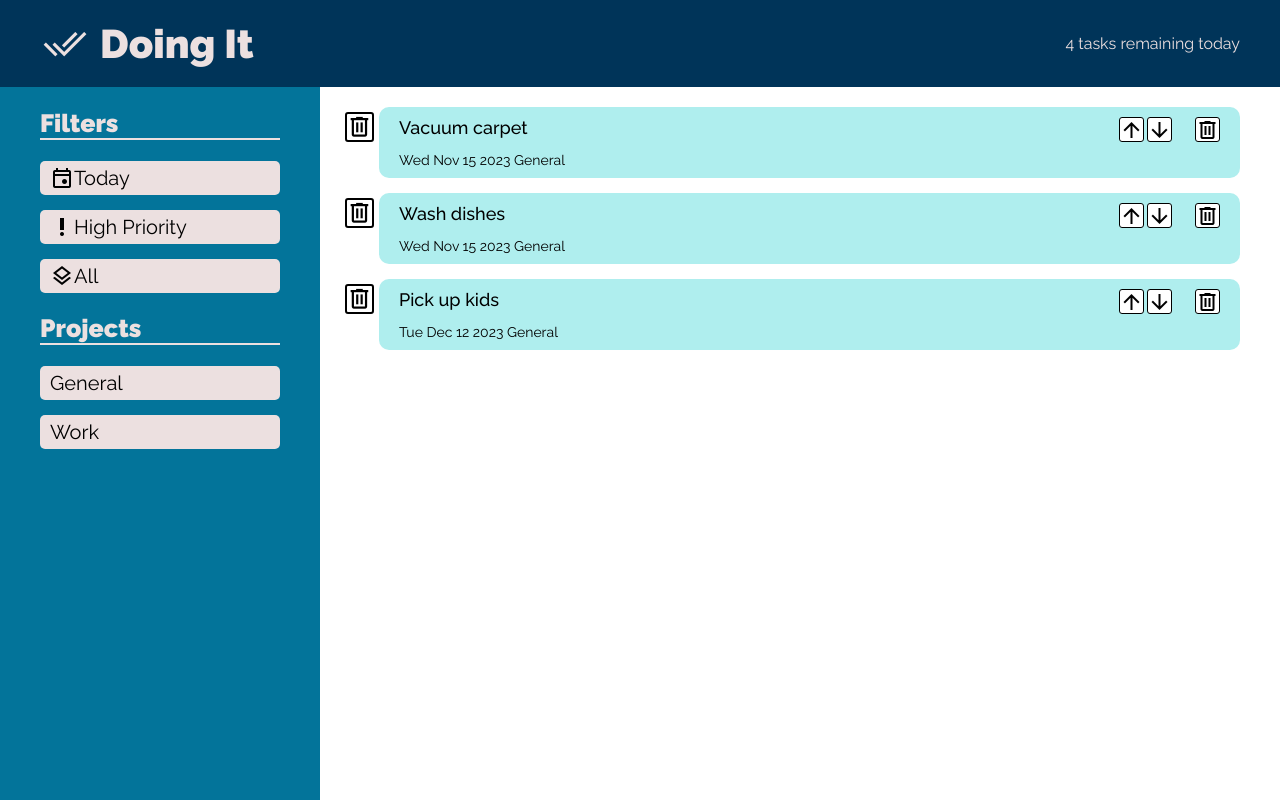
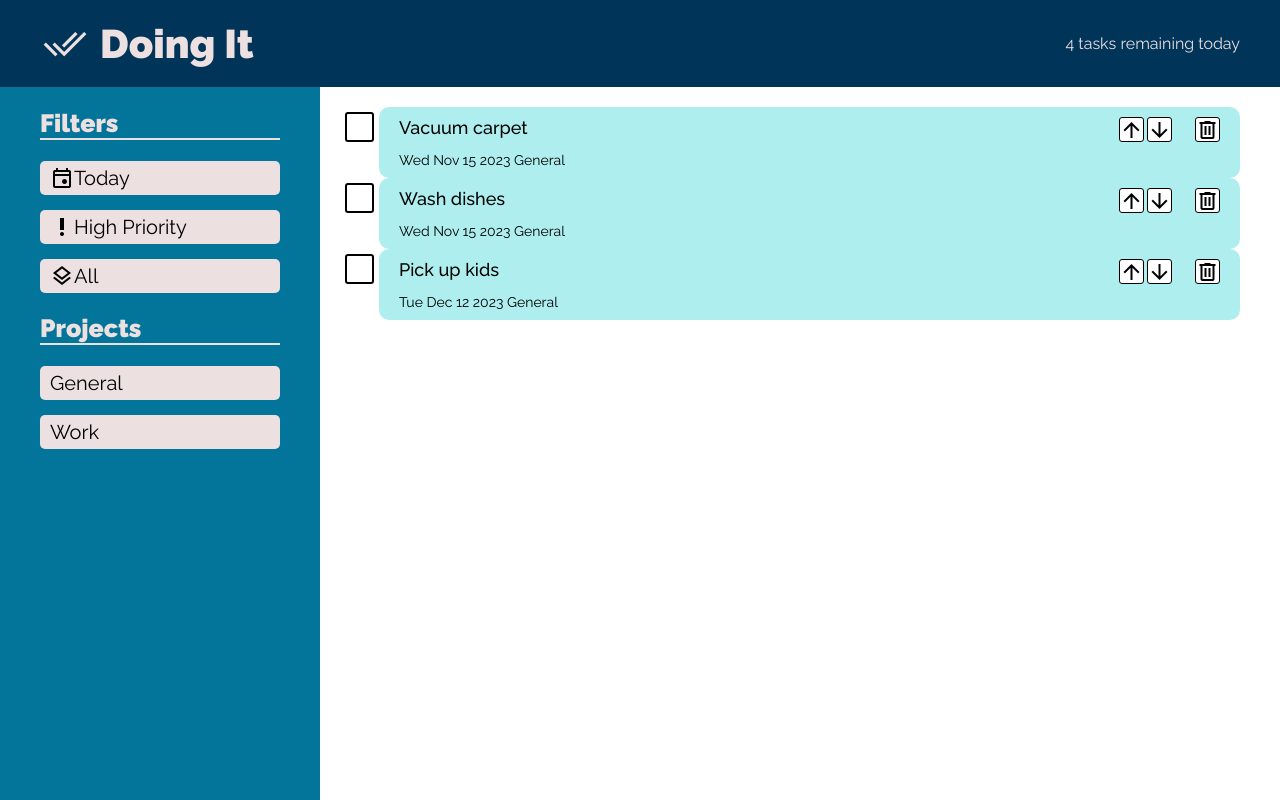
Before and after one commit to aj-abdujabborov/odin-to-do, a website built with webpack: page src/index.html in a window 1280 px wide. Built offline with nearby package versions, Linux system fonts and the light colour scheme.

Commit message:
Make all todo item buttons function

```diff
--- a/src/index.html
+++ b/src/index.html
@@ -27,7 +27,37 @@
         <div class="main">
             <div class="todos-container">
             </div>
+        </div>
+    </div>
 
+
+
+    <template id="project-template">
+        <button class="project-button">General</button>
+    </template>
+
+    <template id="todo-template">
+        <div class="todo" data-index="" data-action="edit">
+            <div class="button-container">
+                <button class="check" id="check" data-action="check"><span class="material-symbols-outlined">delete</span></button>
+            </div>
+            <div class="content">
+                <p class="todo-title">Pick up kids</p>
+                <p class="todo-description">Pick them up and bring their sandwiches and go pick them up and bring their sandwiches</p>
+                <div class="details todo-details">
+                    <span class="date">January 7, 2012</span>
+                    <span class="project">Family</span>
+                </div>
+                <div class="clickables">
+                    <button class="icon" id="move-up" data-action="move-up"><span class="material-symbols-outlined">arrow_upward</span></button>
+                    <button class="icon" id="move-down" data-action="move-down"><span class="material-symbols-outlined">arrow_downward</span></button>
+                    <button class="icon" id="delete-task" data-action="delete-task"><span class="material-symbols-outlined">delete</span></button>
+                </div>
+            </div>
+        </div>
+    </template>
+
+    <template id="new-todo-template">
         <div class="new-todo">
             <form novalidate>
                 <div class="information">
@@ -75,33 +105,6 @@
                     <button id="cancel"><span class="material-symbols-outlined">cancel</span>Cancel</button>
                 </div>
             </form>
-
-            </div>
-        </div>
-    </div>
-
-    <template id="project-template">
-        <button class="project-button">General</button>
-    </template>
-
-    <template id="todo-template">
-        <div class="todo">
-            <div class="button-container">
-                <button class="check"><span class="material-symbols-outlined">delete</span></button>
-            </div>
-            <div class="content">
-                <p class="todo-title">Pick up kids</p>
-                <p class="todo-description">Pick them up and bring their sandwiches and go pick them up and bring their sandwiches</p>
-                <div class="details todo-details">
-                    <span class="date">January 7, 2012</span>
-                    <span class="project">Family</span>
-                </div>
-                <div class="clickables">
-                    <button class="icon" id="move-up"><span class="material-symbols-outlined">arrow_upward</span></button>
-                    <button class="icon" id="move-down"><span class="material-symbols-outlined">arrow_downward</span></button>
-                    <button class="icon" id="delete-task"><span class="material-symbols-outlined">delete</span></button>
-                </div>
-            </div>
         </div>
     </template>
 </body>
--- a/src/index.js
+++ b/src/index.js
@@ -3,6 +3,37 @@ import Todo from './scripts/Todo.js';
 import TodoList from './scripts/TodoList.js'
 import ListManager from "./scripts/ListManager.js";
 import storageManager from "./scripts/StorageManager.js";
+
+const critNodes = (function CriticalNodes() {
+    const page = {
+        projects: document.querySelector("div.navbar div.projects"),
+        main: document.querySelector("div.main"),
+        todos: document.querySelector("div.todos-container"),
+    }
+
+    const templProj = (function(){
+        const node = document.querySelector("template#project-template").content;
+        const name = node.querySelector("button.project-button");
+        return {node, name};
+    })();
+
+    const templTodo = (function(){
+        const node = document.querySelector("template#todo-template").content;
+        const todo = node.querySelector("div.todo");
+        const check = node.querySelector("button.check span");
+        const title = node.querySelector("p.todo-title");
+        const description = node.querySelector("p.todo-description");
+        const date = node.querySelector("span.date");
+        const project = node.querySelector("span.project");
+        const moveUp = node.querySelector("#move-up");
+        const moveDown = node.querySelector("#move-down");
+        const deleteButton = node.querySelector("#delete-task");
+
+        return {node, todo, check, title, description, date, project, moveUp, moveDown, deleteButton}
+    })();
+
+    return {page, templProj, templTodo};
+})();
 
 const LM = new ListManager();
 
@@ -18,43 +49,35 @@ if (localStorage.length === 0) {
     LM.getList("General").addTodo(new Todo("Pick up kids", "", new Date(2023, 11, 12)), 1);
     LM.getListNames();
     storageManager.save(LM);
+    DOMManager('General');
 }
 else {
     storageManager.load(LM);
+    DOMManager('General'); //
 }
 
-const critNodes = (function CriticalNodes() {
-    const page = {
-        projects: document.querySelector("div.navbar div.projects"),
-        main: document.querySelector("div.main"),
-    }
-
-    const templProj = (function(){
-        const node = document.querySelector("template#project-template").content;
-        const name = node.querySelector("button.project-button");
-        return {node, name};
-    })();
-
-    const templTodo = (function(){
-        const node = document.querySelector("template#todo-template").content;
-        const check = node.querySelector("button.check");
-        const title = node.querySelector("p.todo-title");
-        const description = node.querySelector("p.todo-description");
-        const date = node.querySelector("span.date");
-        const project = node.querySelector("span.project");
-        const moveUp = node.querySelector("#move-up");
-        const moveDown = node.querySelector("#move-down");
-        const deleteButton = node.querySelector("#delete-task");
-
-        return {node, check, title, description, date, project, moveUp, moveDown, deleteButton}
-    })();
-
-    return {page, templProj, templTodo};
-})();
 
 
-(function DOMManager() {
+function DOMManager(projName) {
     const {page, templProj, templTodo} = critNodes;
+
+    const todoActions = {
+        "move-up": (elem, parElem) => {
+            LM.getList(projName).moveTodoUp(Number(parElem.dataset.index));
+        },
+        "move-down": (elem, parElem) => {
+            LM.getList(projName).moveTodoDown(Number(parElem.dataset.index));
+        },
+        "delete-task": (elem, parElem) => {
+            LM.getList(projName).removeTodo(Number(parElem.dataset.index));
+        },
+        "check": (elem, parElem) => {
+            LM.getList(projName).getTodo(Number(parElem.dataset.index)).toggleStatus();
+        },
+        "edit": (elem, parElem) => {
+
+        },
+    };
 
     function populateNavbar() {
         page.projects.innerText = "";
@@ -66,31 +89,67 @@ const critNodes = (function CriticalNodes() {
         })
     }
 
+    function makeProjectButtonsClickable() {
+        page.projects.addEventListener("click", (e) => {
+            if (!(e.target.className == "project-button")) return;
+            populateTodosOfProject(e.target.textContent);
+        })
+    }
+
     function populateTodosOfProject(projectName) {
-        page.main.innerText = "";
-        LM.getList(projectName).getAllTodos().forEach( (elem) => {
+        projName = projectName; // TODO: getting spaghetti-ish. fix.
+
+        page.todos.innerText = "";
+        LM.getList(projectName).getAllTodos().forEach( (elem, ind) => {
+            templTodo.check.textContent = elem.getStatus() === true ? "check" : "";
             templTodo.title.textContent = elem.getTitle();
             templTodo.description.textContent = elem.getDescription();
             templTodo.date.textContent = elem.getDate().toDateString();
             templTodo.project.textContent = projectName;
+            templTodo.todo.dataset.index = ind;
 
-            const currTodo = templTodo.node.cloneNode(true);
-            page.main.appendChild(currTodo);
+            const currTodo = templTodo.todo.cloneNode(true);
+            page.todos.appendChild(currTodo);
         })
     }
 
-    function makeProjectButtonsClickable() {
-        page.projects.addEventListener("click", (e) => {
-            if (!(e.target.className == "project-button")) return;
-            console.log(e);
-            populateTodosOfProject(e.target.textContent);
+    function makeTodosClickable() {
+        page.todos.addEventListener("click", (e) => {
+            const elem = e.target.closest("button, div.todo");
+            const parElem = e.target.closest("div.todo");
+
+            if (elem.dataset.action == undefined) return;
+            if (!(elem.dataset.action in todoActions)) {
+                throw Error("The element has an action attribute but no programmed action");
+                return;
+            }
+
+            todoActions[elem.dataset.action](elem, parElem);
+            populateTodosOfProject(projName);
         })
+
+        // function searchForElementTypeUntilParent(startElem, searchSelector, parentSelector) {
+        //     if (startElem.matches(parentSelector)) return startElem;
+        //     if (startElem.matches("body")) return false;
+
+        //     if (startElem.matches(searchSelector)) {
+        //         return startElem;
+        //     }
+        //     else {
+        //         return searchForElementTypeUntilParent(startElem.parentNode, searchSelector, parentSelector);
+        //     }
+        // }
     }
 
     populateNavbar();
-    populateTodosOfProject('General');
     makeProjectButtonsClickable();
-})();
+    populateTodosOfProject(projName);
+    makeTodosClickable();
+};
+
+
+
+
 
 // storageManager.load(LM);
 
```
Lines whose indentation alone changed are shown as unchanged.
